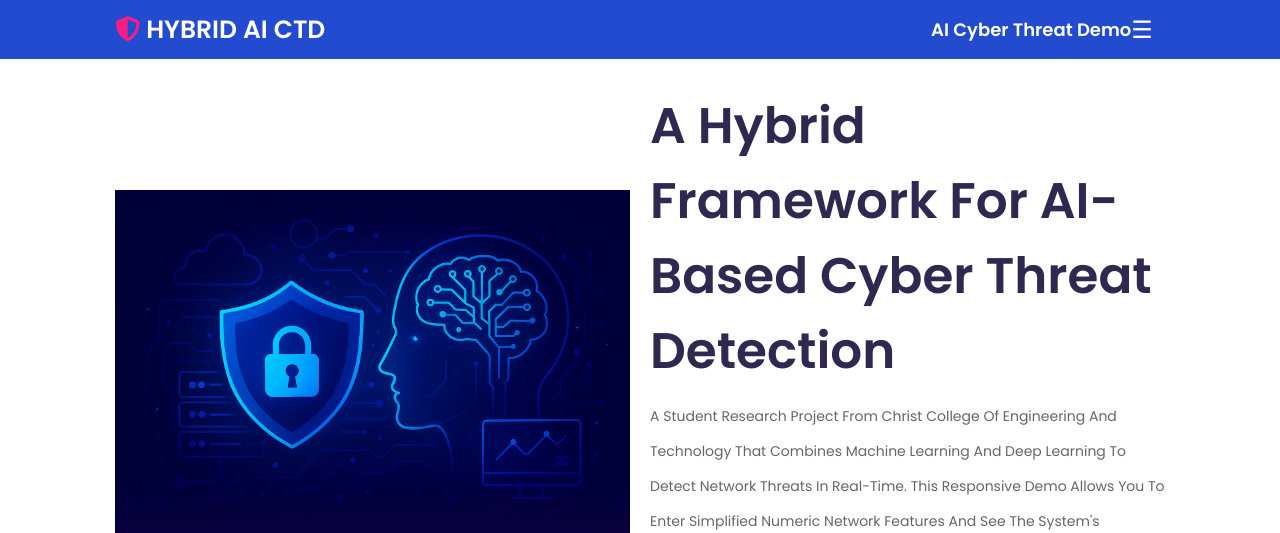
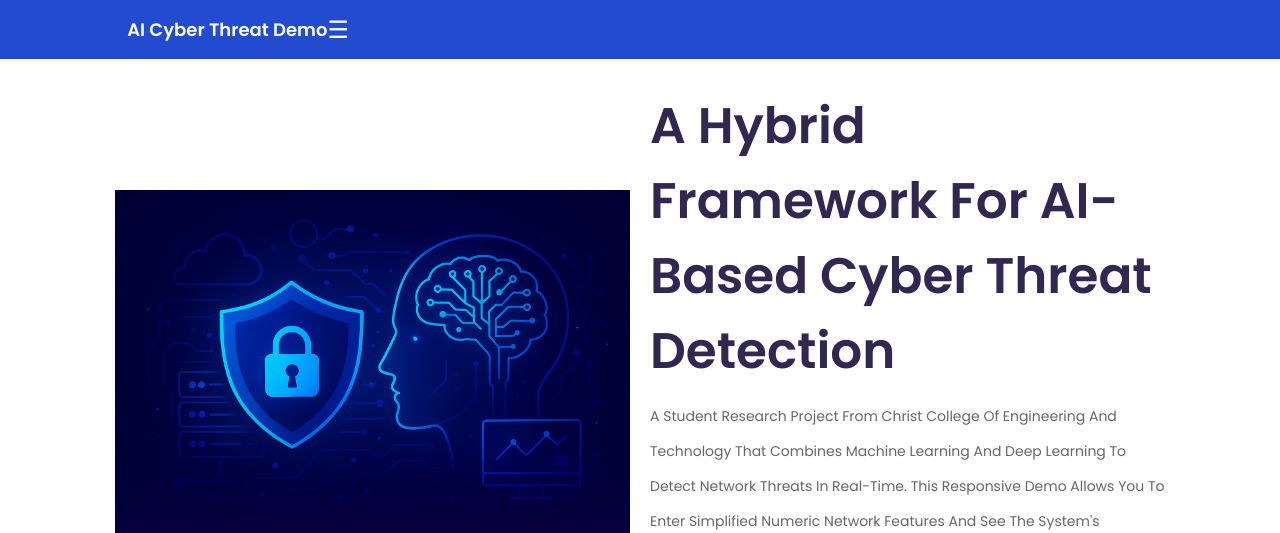
Before and after one commit to Horuseducation/Cyber-threat, a Flask app: page / in a window 1280 px wide. Shown: the top 533 px of the page. Run offline with Flask 3, Linux system fonts and the light colour scheme; parts of the project's set-up code (start-up, migrations or seed data) failed here and were passed over; some libraries are stand-ins or nearby versions.

Commit message:
hi ready

```diff
--- a/templates/home.html
+++ b/templates/home.html
@@ -11,11 +11,6 @@
 <!-- header section starts  -->
 
 <header class="header">
-
-    <a href="home.html" class="logo"> <i class="fas fa-shield-alt"></i> HYBRID AI CTD </a>
-
-    <div id="menu-btn" class="fas fa-bars"></div>
-
   <nav style="background:#224bcf; color:white; padding:12px; border-radius:8px;">
   <div style="display:flex; justify-content:space-between; align-items:center;">
     <div style="font-weight:700; font-size:18px;">AI Cyber Threat Demo</div>
```
